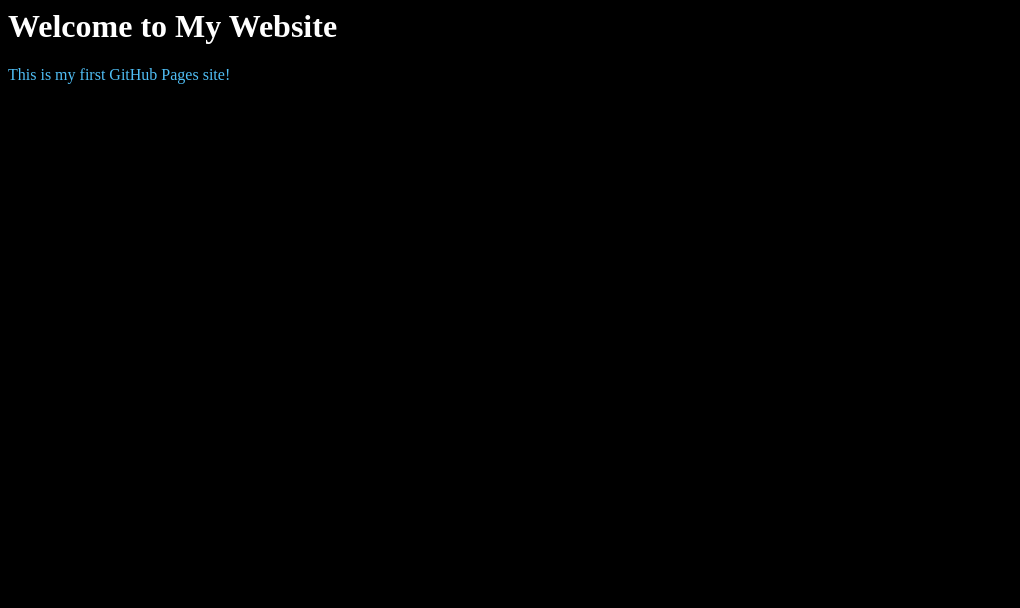
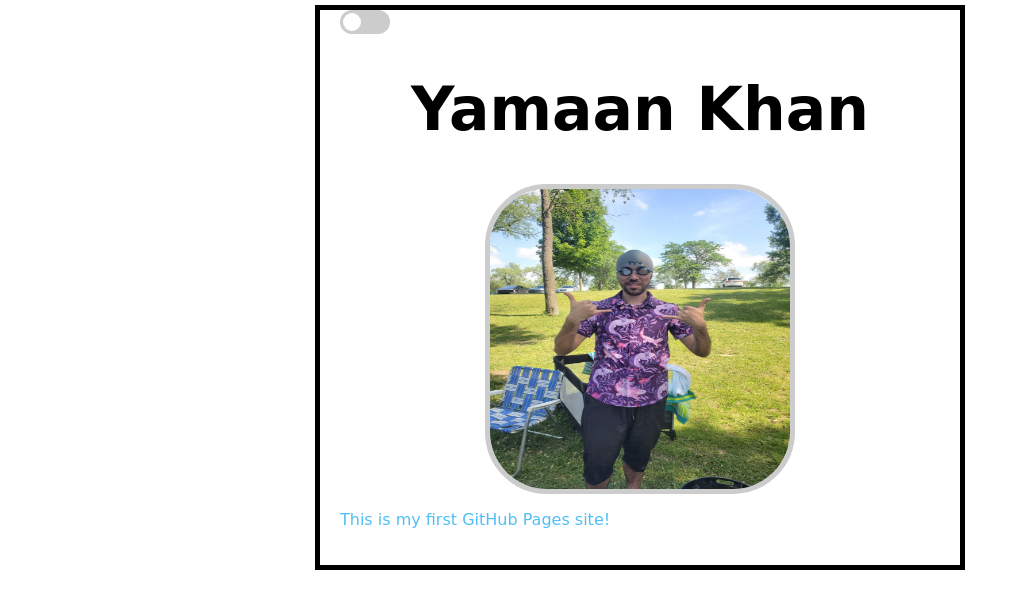
Before and after one commit to FancyLivin/fancylivin.github.io, a plain HTML site: page index.html in a window 1280 px wide. Shown: the whole page, without its empty margins (0-1020 px from the left). Drawn offline with Linux system fonts and the light colour scheme.

Commit message:
Add theme toggle functionality and update styles
- Implemented light and dark mode styles in theme.css
- Enhanced styling in style.css for better layout and visuals
- Added theme toggle switch in index.html
- Included JavaScript for theme switching functionality
- Added swimmer_guy image for personal touch

```diff
--- a/assets/style.css
+++ b/assets/style.css
@@ -1,11 +1,74 @@
+html {
+    font-family: cursive;
+    color-scheme: light dark;
+    padding: 5px;
+}
+
 body {
-    background-color: black;
+    width: 600px;
+    margin: 0 auto;
+    padding: 0 20px 20px 20px;
 }
 
 h1 {
-    color: white;
+    font-size: 60px;
+    text-align: center;
 }
 
 p {
     color: rgb(80, 191, 246);
 }
+
+img {
+  border-radius: 20%;
+}
+
+.fit-picture {
+    display: block;
+    margin-left: auto;
+    margin-right: auto;
+    width: 300px;
+    height: 300px;
+}
+
+.switch {
+  position: relative;
+  display: inline-block;
+  width: 50px;
+  height: 24px;
+}
+
+.switch input {
+  opacity: 0;
+  width: 0;
+  height: 0;
+}
+
+.slider {
+  position: absolute;
+  cursor: pointer;
+  top: 0; left: 0; right: 0; bottom: 0;
+  background-color: #ccc;
+  transition: .4s;
+  border-radius: 24px;
+}
+
+.slider:before {
+  position: absolute;
+  content: "";
+  height: 18px;
+  width: 18px;
+  left: 3px;
+  bottom: 3px;
+  background-color: white;
+  transition: .4s;
+  border-radius: 50%;
+}
+
+input:checked + .slider {
+  background-color: #555555;
+}
+
+input:checked + .slider:before {
+  transform: translateX(26px);
+}
--- /dev/null
+++ b/assets/theme.css
@@ -0,0 +1,27 @@
+/* Light Modes */
+body.light-mode {
+    background-color: white;
+    border: 5px solid black;
+}
+
+.light-mode h1{
+    color: black;
+}
+
+.light-mode .fit-picture {
+    border: 5px solid #ccc;
+}
+
+/* Dark Modes */
+body.dark-mode {
+    background-color: black;
+    border: 5px solid white;
+}
+
+.dark-mode h1{
+    color: white;
+}
+
+.dark-mode .fit-picture {
+    border: 5px solid #555555;
+}
--- a/index.html
+++ b/index.html
@@ -1,11 +1,28 @@
+<!DOCTYPE html>
 <link rel="stylesheet" href="assets/style.css">
-<!DOCTYPE html>
-<html>
+<link rel="stylesheet" href="assets/theme.css">
+<html lang="en-US">
 <head>
-    <title>My GitHub Pages Site</title>
+    <meta charset="utf-8"/>
+    <meta name="viewport" content="width=device-width"/>
+    <title>Yamaan Khan</title>
 </head>
+
+<label class="switch">
+    <input type="checkbox" id="theme-toggle">
+    <span class="slider"></span>
+</label>
+
 <body>
-    <h1>Welcome to My Website</h1>
+    <h1>
+        Yamaan Khan
+    </h1>
+    <img class="fit-picture"
+        src="images/swimmer_guy.jpeg"
+        alt="Me getting ready to swim." />
     <p>This is my first GitHub Pages site!</p>
+
+
+    <script src="options.js"></script>
 </body>
 </html>
--- /dev/null
+++ b/options.js
@@ -0,0 +1,16 @@
+// Theme toggle functionality
+const toggleSwitch = document.getElementById('theme-toggle');
+const body = document.body;
+
+// Set initial theme to light
+body.classList.add('light-mode');
+
+toggleSwitch.addEventListener('change', function() {
+    if (toggleSwitch.checked) {
+        body.classList.remove('light-mode');
+        body.classList.add('dark-mode');
+    } else {
+        body.classList.remove('dark-mode');
+        body.classList.add('light-mode');
+    }
+});
```
Also changed, not shown: docs/index.html (deleted), images/swimmer_guy.jpeg (added).
